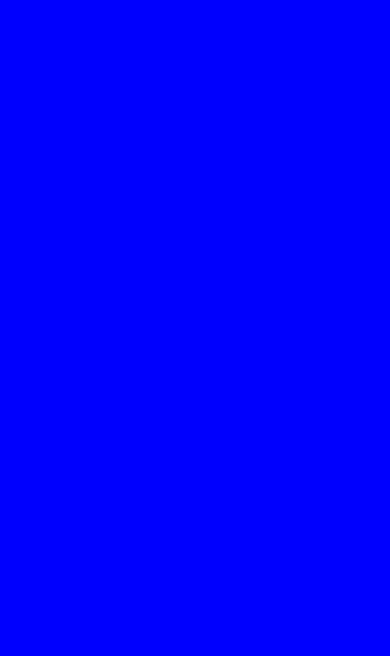
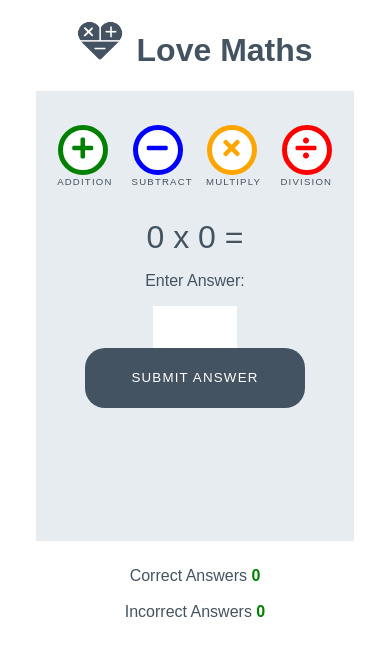
Before and after one commit to tomokoelif/love-maths, a plain HTML site: page index.html in a window 390 px wide. Drawn offline with Linux system fonts and the light colour scheme.

Commit message:
Add styles for game

```diff
--- a/assets/css/style.css
+++ b/assets/css/style.css
@@ -1,3 +1,251 @@
-body{
-    background-color: blue;
+/* --------- Global style */
+
+body {
+    background-color: white;
+    font-family: "Raleway", sans-serif;
+    color: #445361;
+    text-align: center;
 }
+
+/* --------- Heading */
+
+.heading {
+    text-align: center;
+    font-size: 2.5rem;
+}
+
+.logo {
+    height: 40px;
+    padding-right: 5px;
+}
+
+/* --------- Game layout */
+
+.game-area {
+    background-color: #E6ECF0;
+    box-sizing: border-box;
+    width: 85%;
+    height: 65vh;
+    max-height: 450px;
+    max-width: 830px;
+    margin-left: auto;
+    margin-right: auto;
+    padding: 1%;
+}
+
+.question-area {
+    width: 50%;
+    font-size: 2rem;
+    margin: auto;
+    padding: 50px 0;
+}
+
+.question-area span {
+    padding: 0 15px;
+}
+
+.score-area {
+    margin: 5px auto;
+    width: 60%;
+    font-size: 1.2rem;
+}
+
+.controls-area {
+    width: 85%;
+    margin: 30px auto;
+}
+
+#score {
+    color: green;
+    font-weight: bold;
+}
+
+#incorrect {
+    color: red;
+    font-weight: bold;
+}
+
+.answer-message {
+    display: none;
+    font-size: 1rem;
+}
+
+#answer-box {
+    border: none;
+    color: #445361;
+    display: inline-block;
+    height: 40px;
+    width: 80px;
+    font-size: 1.2rem;
+}
+
+.scores {
+    display: inline-block;
+    padding: 25px;
+}
+
+/* --------- Buttons */
+
+.btn {
+    width: 220px;
+    height: 60px;
+    font-family: "Raleway", sans-serif;
+    text-transform: uppercase;
+    letter-spacing: 1.2px;
+    color: white;
+}
+
+.btn:focus {
+    outline: none;
+}
+
+.btn--big {
+    padding-top: 10px;
+    border-radius: 50%;
+    background-color: white;
+    border: 10px solid;
+    width: 100px;
+    height: 100px;
+    font-size: 3.2rem;
+    margin: 0 30px;
+    transition: all 0.5s;
+}
+.btn--big::after {
+    content: attr(data-type);
+    font-size:1rem;
+    color:#445361;
+    position: relative;
+    left: -0.5rem;
+}
+
+.btn--blue {
+    border-color: blue;
+    color: blue;
+}
+
+.btn--blue:active,
+.btn--blue:hover {
+    background-color: darkblue;
+    color: white;
+}
+
+.btn--orange {
+    border-color: orange;
+    color: orange;
+}
+
+.btn--orange:active,
+.btn--orange:hover {
+    background-color: darkorange;
+    color: white;
+}
+
+.btn--red {
+    border-color: red;
+    color: red;
+}
+
+.btn--red:active,
+.btn--red:hover {
+    background-color: darkred;
+    color: white;
+}
+
+.btn--green {
+    border-color: green;
+    color: green;
+}
+
+.btn--green:active,
+.btn--green:hover {
+    background-color: darkgreen;
+    color: white;
+}
+
+.btn--gray {
+    margin-top: 25px;
+    background-color: #445361;
+    border: 1px transparent;
+    border-radius: 20px;
+}
+
+.btn--gray:active,
+.btn--gray:hover {
+    background-color: #0d1013;
+}
+
+/* --------- Media queries */
+
+@media (max-width: 414px) {
+    .controls-area {
+        width: 100%;
+    }
+
+    .btn--big {
+        margin: 0 10px;
+        padding: 5px;
+        border: 5px solid;
+        width: 50px;
+        height: 50px;
+        font-size: 1.5rem;
+    }
+
+    .btn--big::after {
+        font-size: 0.6rem;
+        left: -0.7rem;
+    }
+
+    .question-area {
+        padding: 10% 0;
+        width: 100%;
+    }
+
+    .question-area span {
+        padding: 0;
+    }
+
+    .answer-message {
+        display: block;
+    }
+
+    #answer-box {
+        display: block;
+        margin: 0 auto;
+    }
+    .btn--gray {
+        margin-top: 0;
+    }
+
+    .score-area {
+        width: 100%;
+    }
+
+    .scores {
+        margin: 0.5em auto;
+        display: block;
+        padding: 5px;
+    }
+
+    .heading {
+        font-size: 2rem;
+    }
+}
+
+@media (max-width: 320px) {
+    .game-area {
+        height: 70vh;
+    }
+
+    .controls-area {
+        width: 75%;
+        margin: 10px auto;
+    }
+
+    .btn--big {
+        margin: 10px 10px;
+    }
+    .question-area {
+        padding: 10px 0;
+    }
+
+}
--- a/index.html
+++ b/index.html
@@ -3,11 +3,47 @@
 <head>
     <meta charset="UTF-8">
     <meta name="viewport" content="width=device-width, initial-scale=1.0">
+    <!--fontawesome and google font-->
+    <link rel="stylesheet" href="https://use.fontawesome.com/releases/v5.7.2/css/all.css"
+    integrity="sha384-fnmOCqbTlWIlj8LyTjo7mOUStjsKC4pOpQbqyi7RrhN7udi9RwhKkMHpvLbHG9Sr" crossorigin="anonymous">
     <link rel="stylesheet" href="assets/css/style.css">
         <title>Document</title>
 </head>
 <body>
+    <h1 class="heading">
+        <img class="logo" src="assets/images/logo.png" alt="logo"> Love Maths
+    </h1>
 
+    <div class="game-area">
+        <div class="controls-area">
+            <button data-type="addition" class="btn btn--big btn--green">
+                <i class="fas fa-plus"></i>
+            </button>
+            <button data-type="subtract"class="btn btn--big btn--blue">
+                <i class="fas fa-minus"></i>
+            </button>
+            <button data-type="multiply"class="btn btn--big btn--orange">
+                <i class="fas fa-times"></i>
+            </button>
+            <button data-type="division"class="btn btn--big btn--red">
+                <i class="fas fa-divide"></i>
+            </button>
+        </div>
+        <dive class="question-area">
+            <span id="operand1">0</span>
+            <span id="operator">x</span>
+            <span id="operand2">0</span>
+            <span id="">=</span>
+            <p class="answer-message">Enter Answer:</p>
+            <input id="answer-box" type="number">
+        </dive>
+        <button data-type="submit" class="btn btn--gray">Submit Answer</button>
+    </div>
+
+    <div class="scores area">
+        <p class="scores">Correct Answers <span id="score">0</span></p>
+        <p class="scores">Incorrect Answers <span id="score">0</p>
+    </div>
     <script src="assets/js/script.js"></script>
 </body>
 </html>
```
Also changed, not shown: assets/images/logo.png (added).
